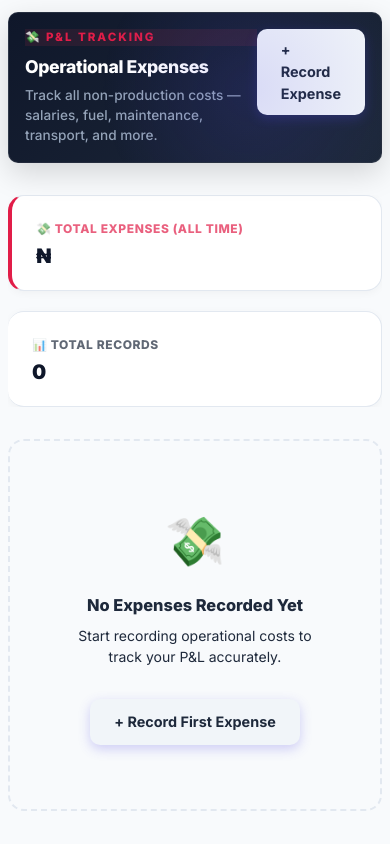
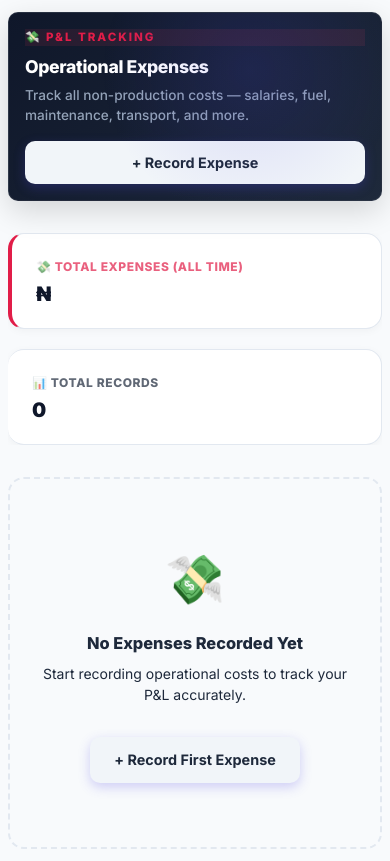
Before and after one commit to noorfood/Noor, a Django app: template templates/pricing/expenses.html in a window 390 px wide. Shown: the part 48-909 px from the top of the page. Before the commit the page ends 859 px from the top, so only its background shows below. Run offline with Django 5.2, Linux system fonts and the light colour scheme; the template is opened without the code that fills it, so the values that code supplies are empty; some libraries are stand-ins or nearby versions.

Commit message:
templtes

```diff
--- a/templates/pricing/expenses.html
+++ b/templates/pricing/expenses.html
@@ -4,14 +4,41 @@
 {% block nav_gm_expenses %}active{% endblock %}
 {% block content %}
 
+<style>
+    /* ── Expenses Page Mobile Responsive Styles ── */
+    .expenses-hero-inner {
+        display: flex;
+        justify-content: space-between;
+        align-items: flex-start;
+        width: 100%;
+        gap: 1rem;
+    }
+    @media (max-width: 768px) {
+        .expenses-hero-inner {
+            flex-direction: column;
+            align-items: stretch;
+        }
+        .expenses-hero-inner .btn-modern {
+            align-self: flex-start;
+        }
+    }
+    @media (max-width: 480px) {
+        .expenses-hero-inner .btn-modern {
+            width: 100%;
+            text-align: center;
+            justify-content: center;
+        }
+    }
+</style>
+
 <div class="page-hero">
-    <div style="display:flex; justify-content:space-between; align-items:flex-start; width: 100%;">
+    <div class="expenses-hero-inner">
         <div>
             <span class="hero-badge" style="background: rgba(244, 63, 94, 0.1); color: var(--rose);">💸 P&L Tracking</span>
             <h1 class="hero-title">Operational Expenses</h1>
             <p class="hero-subtitle">Track all non-production costs — salaries, fuel, maintenance, transport, and more.</p>
         </div>
-        <a href="{% url 'pricing:new_expense' %}" class="btn-modern btn-modern-primary" style="padding: 0.65rem 1.5rem; font-size: 0.9rem;">+ Record Expense</a>
+        <a href="{% url 'pricing:new_expense' %}" class="btn-modern btn-modern-primary" style="padding: 0.65rem 1.5rem; font-size: 0.9rem; white-space: nowrap;">+ Record Expense</a>
     </div>
 </div>
 
@@ -27,7 +54,7 @@
 </div>
 
 {% if expenses %}
-<div style="background: #fff; border: 1px solid var(--slate-100); border-radius: 12px; overflow: hidden;">
+<div class="table-wrapper">
     <table class="premium-table">
         <thead>
             <tr>
@@ -54,7 +81,7 @@
     </table>
 </div>
 {% else %}
-<div style="background: var(--slate-50); border: 2px dashed var(--slate-200); border-radius: 16px; padding: 4rem; text-align: center;">
+<div style="background: var(--slate-50); border: 2px dashed var(--slate-200); border-radius: 16px; padding: 4rem 2rem; text-align: center;">
     <div style="font-size: 3rem; margin-bottom: 1rem;">💸</div>
     <h3 style="color:var(--slate-700);margin-bottom:.5rem;font-weight:800;">No Expenses Recorded Yet</h3>
     <p style="color:var(--slate-500);margin-bottom:2rem;">Start recording operational costs to track your P&L accurately.</p>
```
